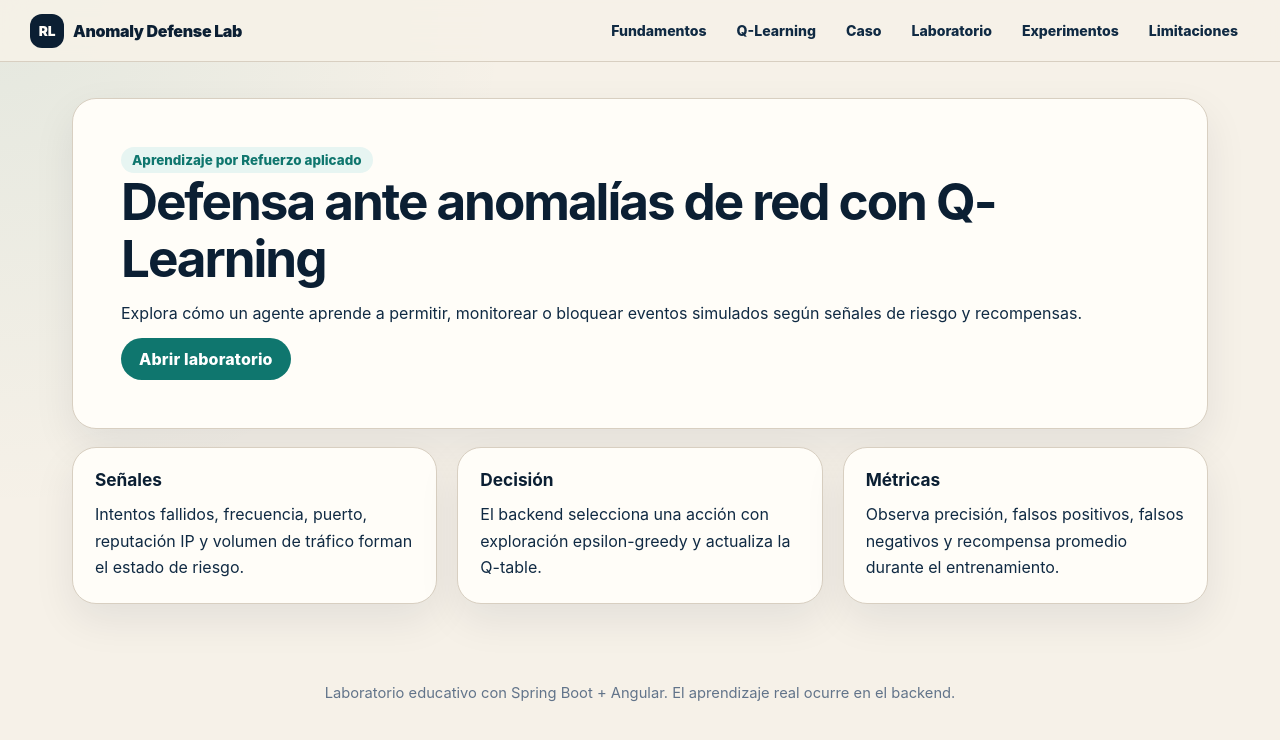
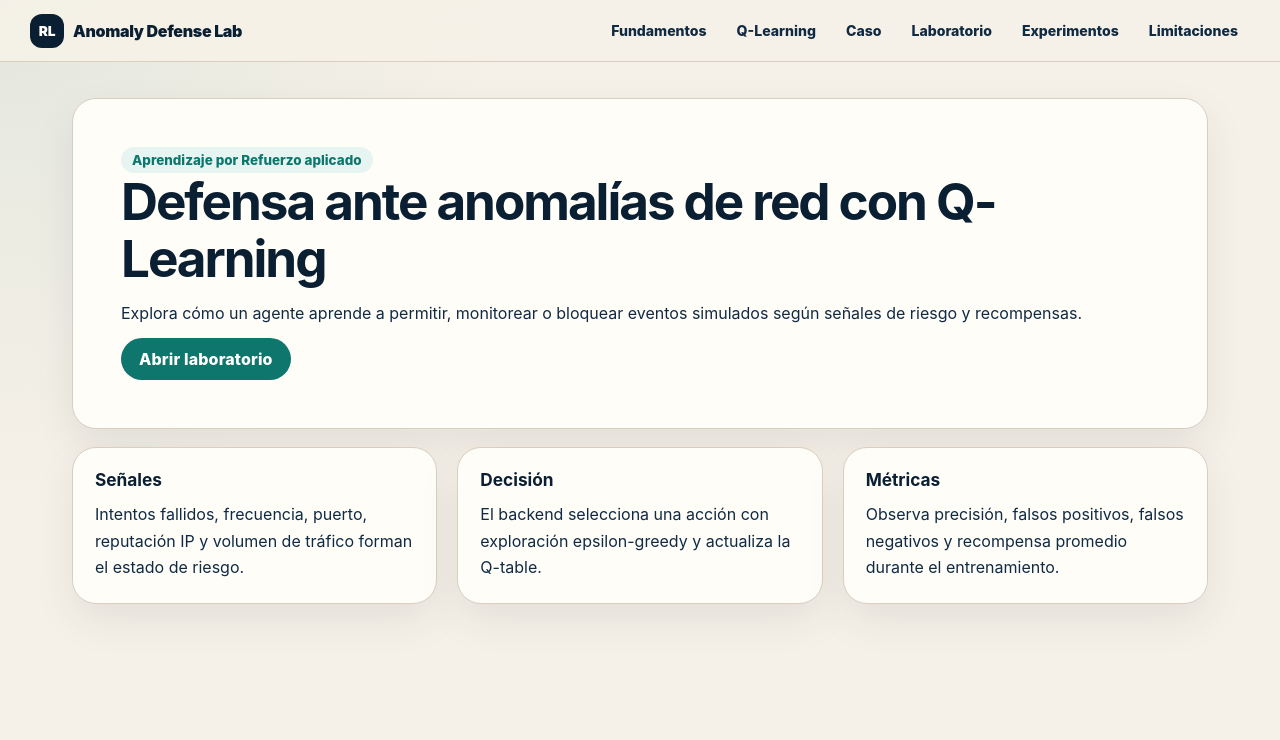
Before and after one commit to LeoCaste/RL-Defensa-anomalias, an Angular app in the folder frontend/: page / in a window 1280 px wide. Shown: the top 740 px of the page. Built offline with nearby package versions, Linux system fonts and the light colour scheme.

Commit message:
fix(ui): mantener contraste del enlace activo

```diff
--- a/frontend/src/app/app.component.ts
+++ b/frontend/src/app/app.component.ts
@@ -5,7 +5,7 @@ import { RouterLink, RouterLinkActive, RouterOutlet } from '@angular/router';
   selector: 'app-root',
   standalone: true,
   imports: [RouterOutlet, RouterLink, RouterLinkActive],
-  template: `<header class="top"><a routerLink="/" class="brand"><span>RL</span> Anomaly Defense Lab</a><nav aria-label="Secciones principales"><a routerLink="/fundamentos" routerLinkActive="active">Fundamentos</a><a routerLink="/q-learning" routerLinkActive="active">Q-Learning</a><a routerLink="/caso-practico" routerLinkActive="active">Caso</a><a routerLink="/laboratorio" routerLinkActive="active">Laboratorio</a><a routerLink="/experimentos" routerLinkActive="active">Experimentos</a><a routerLink="/limitaciones" routerLinkActive="active">Limitaciones</a></nav></header><main><router-outlet /></main><footer>Laboratorio educativo con Spring Boot + Angular. El aprendizaje real ocurre en el backend.</footer>`,
-  styles: [`.top{position:sticky;top:0;z-index:2;background:rgba(246,241,232,.92);backdrop-filter:blur(14px);border-bottom:1px solid var(--line);display:flex;align-items:center;justify-content:space-between;gap:18px;padding:13px clamp(14px,3vw,30px)}.brand{display:inline-flex;align-items:center;gap:9px;font-weight:900;text-decoration:none;color:var(--navy);letter-spacing:-.02em}.brand span{display:inline-grid;place-items:center;width:34px;height:34px;border-radius:12px;background:var(--navy);color:var(--card);font-size:.86rem}nav{display:flex;gap:6px;flex-wrap:wrap;justify-content:flex-end}nav a{padding:8px 11px;border-radius:999px;text-decoration:none;font-weight:800;font-size:.88rem;color:var(--text);border:1px solid transparent}.active{background:#0B1F33;color:#FFFDF8;border-color:#0B1F33}.active:hover{color:#FFFDF8}nav a:hover:not(.active){background:rgba(11,31,51,.08);color:var(--navy);border-color:var(--line)}footer{padding:28px;text-align:center;color:var(--muted);font-size:.92rem}@media(max-width:760px){.top{position:static;align-items:flex-start;flex-direction:column}nav{justify-content:flex-start;width:100%}nav a{background:rgba(255,253,248,.72);border:1px solid var(--line)}nav a.active{background:#0B1F33;color:#FFFDF8;border-color:#0B1F33}}`]
+  template: `<header class="top"><a routerLink="/" class="brand"><span>RL</span> Anomaly Defense Lab</a><nav aria-label="Secciones principales"><a routerLink="/fundamentos" routerLinkActive="active">Fundamentos</a><a routerLink="/q-learning" routerLinkActive="active">Q-Learning</a><a routerLink="/caso-practico" routerLinkActive="active">Caso</a><a routerLink="/laboratorio" routerLinkActive="active">Laboratorio</a><a routerLink="/experimentos" routerLinkActive="active">Experimentos</a><a routerLink="/limitaciones" routerLinkActive="active">Limitaciones</a></nav></header><main><router-outlet /></main>`,
+  styles: [`.top{position:sticky;top:0;z-index:2;background:rgba(246,241,232,.92);backdrop-filter:blur(14px);border-bottom:1px solid var(--line);display:flex;align-items:center;justify-content:space-between;gap:18px;padding:13px clamp(14px,3vw,30px)}.brand{display:inline-flex;align-items:center;gap:9px;font-weight:900;text-decoration:none;color:var(--navy);letter-spacing:-.02em}.brand span{display:inline-grid;place-items:center;width:34px;height:34px;border-radius:12px;background:var(--navy);color:var(--card);font-size:.86rem}nav{display:flex;gap:6px;flex-wrap:wrap;justify-content:flex-end}nav a{padding:8px 11px;border-radius:999px;text-decoration:none;font-weight:800;font-size:.88rem;color:var(--text);border:1px solid transparent}nav a.active,nav a.active:visited,nav a.active:hover,nav a.active:focus{background:#0B1F33;color:#FFFDF8;border-color:#0B1F33}nav a:hover:not(.active){background:rgba(11,31,51,.08);color:var(--navy);border-color:var(--line)}footer{padding:28px;text-align:center;color:var(--muted);font-size:.92rem}@media(max-width:760px){.top{position:static;align-items:flex-start;flex-direction:column}nav{justify-content:flex-start;width:100%}nav a{background:rgba(255,253,248,.72);border:1px solid var(--line)}nav a.active,nav a.active:visited,nav a.active:hover,nav a.active:focus{background:#0B1F33;color:#FFFDF8;border-color:#0B1F33}}`]
 })
 export class AppComponent {}
```
